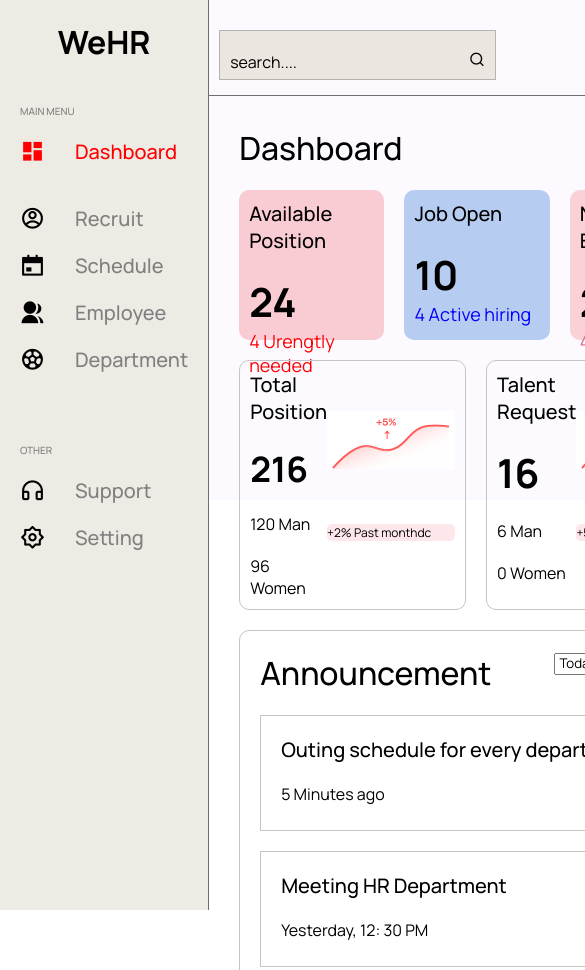
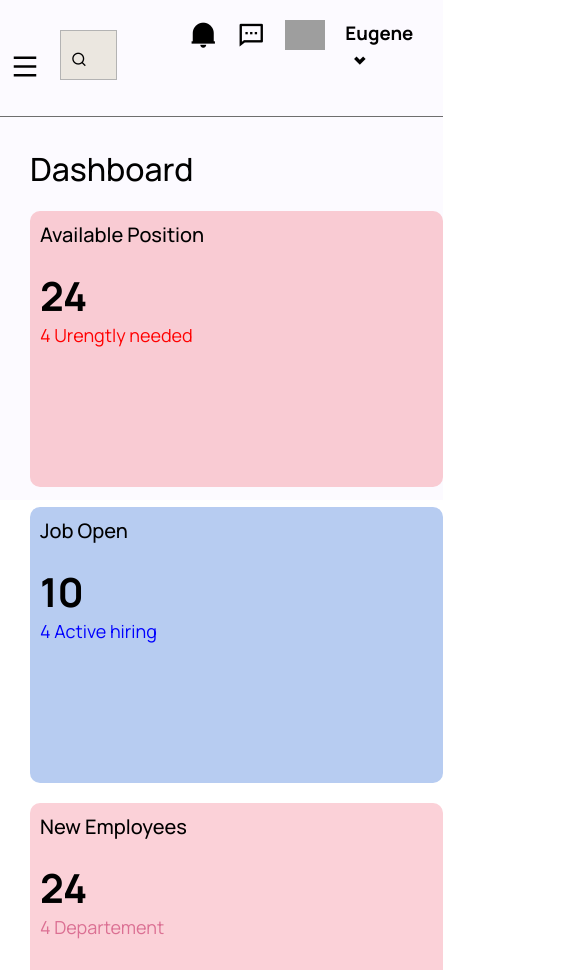
Before and after one commit to Kwagei/dashboards-eugeneboyah, a plain HTML site: page index.html in a window 390 px wide. Shown: the top 970 px of the page, 585 px wide, since content can reach past the window. Drawn offline with nearby package versions, Linux system fonts and the light colour scheme; grey boxes are pictures that could not be loaded.

Commit message:
Add files via upload

```diff
--- a/index.html
+++ b/index.html
@@ -17,7 +17,7 @@
             <div class="container">
                 <div class="aside">
                     <div class="aside-head">
-                    <h1>WeHR</h1>
+                        <h2>WeHR</h2>
                     </div>
                     <div class="main">
                     <h3>MAIN MENU</h3>
@@ -60,14 +60,17 @@
         <div class="navbar-wrapper">
             <div class="navbar">
                 <div class="searchbar">
+                <i class="ri-menu-fill" id="hamburger"></i>
+                    <div class="search">
                       <p>search....</p>
                       <i class="ri-search-line"></i>
+                    </div>
                 </div>
                 <div class="accountbar">
                     <a><i class="ri-notification-2-fill"></i></a>
                     <a> <i class="ri-message-2-line"></i></a>
                     <a><img src="eugene.png" alt="" width="40px"></a>
-                    <a><h3>Eugene Boyah <i class="ri-arrow-drop-down-line"></i></h3> </a>
+                    <a><h3>Eugene <i class="ri-arrow-drop-down-line"></i></h3> </a>
                 </div>
            </div>
 
--- a/style.css
+++ b/style.css
@@ -106,28 +106,41 @@ body{
 .accountbar{
      /* background-color: aqua;  */
     display: flex;
-    justify-content: flex-end;
+    justify-content: space-evenly;
     flex-basis: 100;
     gap: 20px;
-    padding: 30px;
+    padding-top:  20px;
+    padding-right: 30px;
+    /* padding: 0px; */
 
 }
+
 .navbar{
     display: flex;
-    justify-content: space-between;
+    justify-content: space-evenly;
     border-bottom: 1px solid  #6e6e6e;
+    padding-bottom: 2px;
 }
 .searchbar{
     display: flex;
+    flex-basis: 100%;
+    padding-bottom: 20px;
+
+}
+#hamburger{
+    margin-top: 40px;
+    /* display: none; */
+
+}
+.search{
+    flex-basis: 30%;
+    height: 50px;
+    display: flex;
     justify-content: space-between;
      background-color: #EBE7E0;
-    flex-basis: 30%;
-    height: 50px;
+    border: 1px solid #B3B3B3;
     margin-top: 30px;
     margin-left: 10px;
-
-    border: 1px solid #B3B3B3;
-    /* border-radius: 20px ; */
 
 }
 .searchbar p{
@@ -159,7 +172,7 @@ body{
     flex-direction: column;
     /* background-color: rgb(9, 255, 0); */
     flex-basis: 70%;
-    height: 69rem;
+    /* height: 69rem; */
     padding-left: 30px;
     padding-top: 30px;
     padding-bottom: 30px;
@@ -171,20 +184,26 @@ body{
     font-weight: 500;
 }
 .recent-activities{
+    display: block;
+
     /* background-color: aqua; */
-    flex-basis: 480px;
+    /* flex-basis: 480px; */
+    /* border: 1px solid red; */
 
-    height: 400px;
+    /* height: 400px; */
     padding-right: 27px;
-
-}
-
-.activity{
 
 }
 .activity-head{
     background-color:rgb(46, 46, 109);
-    height: 50px;
+    /* height: 50px; */
+    font-size: 15px;
+    color: #EEEBE5;
+}
+
+.activity-head{
+    background-color:rgb(46, 46, 109);
+    /* height: 50px; */
     font-size: 15px;
     color: #EEEBE5;
 }
@@ -419,15 +438,15 @@ body{
 }
 .recent{
     background-color: rgb(35, 35, 93);
-    width: 360px;
-    height: 250px;
+    /* width: 360px; */
+    /* height: 250px; */
     margin-top: 90px;
     border-radius: 10px;
 
 }
 .upcoming{
 /* background-color: thistle; */
-    height: 480px;
+    /* height: 480px; */
     border-radius: 10px;
     margin-top: 20px;
     border: 1px solid rgb(197, 197, 197);
@@ -479,7 +498,7 @@ body{
 
 .announcement button{
     position: relative;
-    width: 100%;
+    /* width: 100%; */
     margin: auto auto 0 auto;
     inset: 0;
     height: fit-content;
@@ -569,3 +588,62 @@ body{
     font-size: 15px;
     color: red;
 }
+
+@media  (max-width: 900px){
+
+    .container{
+        margin-right: 50px;
+    }
+
+    .aside h1{
+        display: none;
+    }
+
+    #hamburger{
+        display: block;
+        font-size: 30px;
+    }
+    .right-section{
+        display: flex;
+        flex-direction: column;
+    }
+
+    .talent{
+        /* background-color: darkred; */
+        /* width: 415px; */
+        height: 250px;
+        border-radius: 10px;
+        flex-grow: 1;
+    }
+    .total{
+        /* background-color: darkred; */
+        /* fl: 415px; */
+        height: 250px;
+        border-radius: 10px;
+        flex-grow: 1;
+    }
+    .recent{
+
+        width: 100%;
+    }
+}
+@media (max-width: 500px){
+    .searchbar p{
+        display: none;
+    }
+    .aside{
+        display: none;
+    }
+    .flex{
+        display: flex;
+        flex-direction: column;
+        gap: 20px;
+    }
+    .flex1{
+        display: flex;
+        flex-direction: column;
+        gap: 20px;
+        /* margin-top: 20px; */
+    }
+
+}
```
Lines whose indentation alone changed are shown as unchanged.
